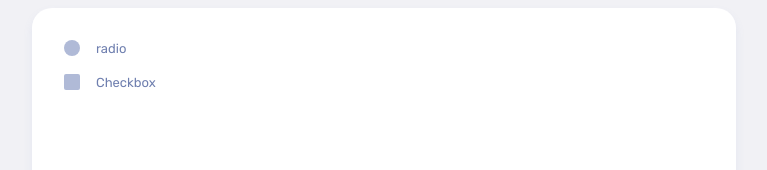
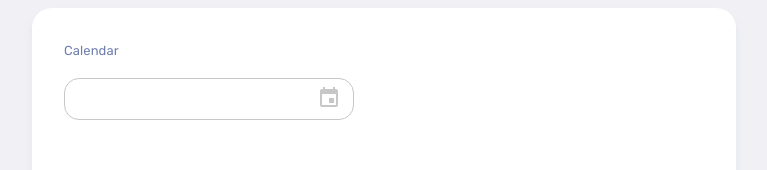
Before and after one commit to shinghuey27/dyno-web, a React (Create React App) app: page / in a window 1280 px wide. Shown: the top 170 px of the page, without its empty margins (256-1023 px from the left). Built offline with nearby package versions, Linux system fonts and the light colour scheme.

Commit message:
small changes datepicker

```diff
--- a/src/App.js
+++ b/src/App.js
@@ -184,24 +184,25 @@ function App() {
 
 
 
-      {/* <DatePicker
+      <DatePicker
         // container={{ style: {backgroundColor:'yellow'} }}
+        label={'Calendar'}
         datePicker={{
           showYearDropdown: true,
           // style: {},
           // calendarClassName: 'datepick2',
           // calendarContainer: ({ className, children }) => renderCalendar({ className, children })
-          // onClickOutside:()=>{console.log('click outside')}
         }}
+      />
+
+      {/* <RadioButton
+        label='radio'
       /> */}
 
-      <RadioButton
-        label='radio' />
-
-      <Checkbox
-        // checkMark={{ style: {backgroundColor:'red'} }}
-        // container={{ style: {color:'green', "&::after":{}} }}
-      />
+      {/* <Checkbox
+        checkMark={{ style: {backgroundColor:'red'} }}
+        container={{ style: {color:'green', "&::after":{}} }}
+      /> */}
 
 
 
--- a/src/Components/DatePicker/DatePicker.js
+++ b/src/Components/DatePicker/DatePicker.js
@@ -8,16 +8,16 @@ import Calendar from "./Calendar";
 
 const DatePicker = (props) => {
 
-  const { datePicker, endIconContainer, label, container } = props;
+  const { datePicker, endIconContainer, label, labelProps, container } = props;
 
   return (
     <div className="input-icons" {...container}>
 
-      <Label {...label}></Label>
+      <Label label={label} {...labelProps}></Label>
       <div className="icon" {...endIconContainer}>
         <EventIcon />
       </div>
-      <Calendar datePicker={datePicker}/>
+      <Calendar datePicker={datePicker} />
 
     </div>
   );
```
